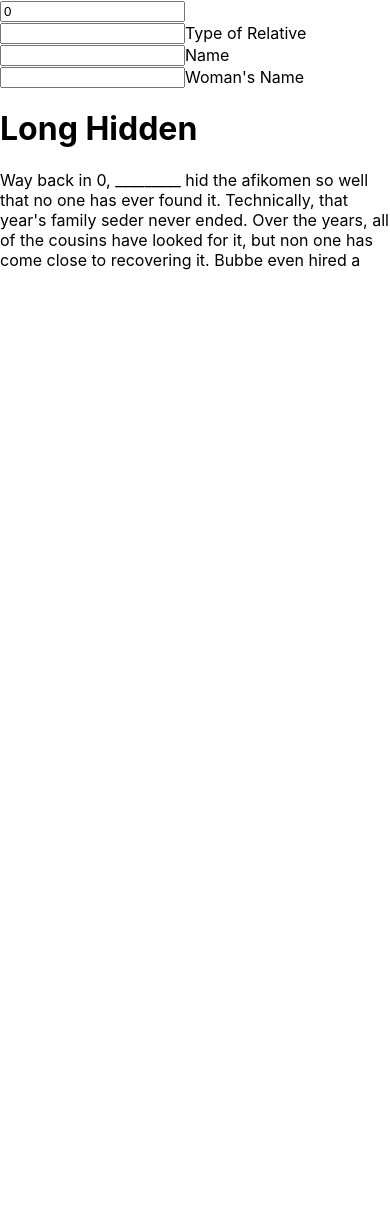
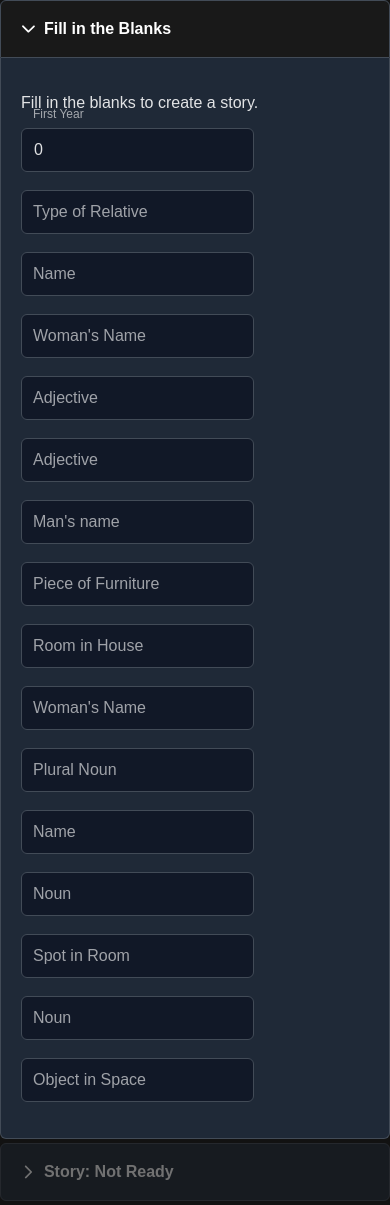
Before and after one commit to mgmodell/mav_site, a Next.js app: page /long-hidden in a window 390 px wide. Before the commit the page ends 844 px from the top, so only its background shows below. Built offline with nearby package versions, Linux system fonts and the light colour scheme; a web font is replaced by a local one.

Commit message:
Completed one story.

```diff
--- a/pages/long-hidden.tsx
+++ b/pages/long-hidden.tsx
@@ -1,29 +1,55 @@
 import Head from "next/head";
 import { useState } from "react";
+import "primereact/resources/themes/lara-dark-blue/theme.css";
+import "primereact/resources/primereact.min.css";
 
 import { FloatLabel } from 'primereact/floatlabel';
 import { InputText } from 'primereact/inputtext';
 import { InputNumber } from 'primereact/inputnumber';
+import { Accordion, AccordionTab } from 'primereact/accordion';
 
 export default function LongHidden() {
     const [year, setYear] = useState(0);
     const [typeOfRelative, setTypeOfRelative] = useState('');
-    const [name, setName] = useState('');
-    const [womansName, setWomansName] = useState('');
+    const [name1, setName1] = useState('');
+    const [womansName1, setWomansName1] = useState('');
+    const [adjective1, setAdjective1] = useState('');
+    const [adjective2, setAdjective2] = useState('');
+    const [mansName, setMansName] = useState('');
+    const [pieceOfFurniture, setPieceOfFurniture] = useState('');
+    const [roomInHouse, setRoomInHouse] = useState('');
+    const [womansName2, setWomansName2] = useState('');
+    const [pluralNoun, setPluralNoun] = useState('');
+    const [name2, setName2] = useState('');
+    const [noun1, setNoun1] = useState('');
+    const [spotInRoom, setSpotInRoom] = useState('');
+    const [noun2, setNoun2] = useState('');
+    const [opjectInSpace, setObjectInSpace] = useState('');
+
+    const disabled = !(year && typeOfRelative && name1 && womansName1 && adjective1 && adjective2 && mansName && pieceOfFurniture && roomInHouse && womansName2 && pluralNoun);
+
     return (
         <>
             <Head>
                 <title>The Long-Hidden Afkikomen</title>
             </Head>
-        <div>
+            <Accordion activeIndex={0} className="w-full md:w-25rem">
+                <AccordionTab
+                    header="Fill in the Blanks"
+
+                    >
+                    <p>Fill in the blanks to create a story.</p>
+                    <div className="card flex justify-content-center">
+                    <p>
                         <FloatLabel>
                             <InputNumber
                                 id="year"
                                 value={year}
+                                useGrouping={false}
                                 onChange={(e) => setYear(e.value || 0)}
                             />
                             <label htmlFor="firstYear">First Year</label>
-            </FloatLabel>
+                        </FloatLabel><br />
                         <FloatLabel>
                             <InputText
                                 id="typeOfRelative"
@@ -31,31 +57,144 @@ export default function LongHidden() {
                                 onChange={(e) => setTypeOfRelative(e.target.value)}
                             />
                             <label htmlFor="typeOfRelative">Type of Relative</label>
-            </FloatLabel>
+                        </FloatLabel><br />
                         <FloatLabel>
                             <InputText
                                 id="name"
-                    value={name}
-                    onChange={(e) => setName(e.target.value)}
+                                value={name1}
+                                onChange={(e) => setName1(e.target.value)}
                             />
                             <label htmlFor="name">Name</label>
-            </FloatLabel>
+                        </FloatLabel><br />
                         <FloatLabel>
                             <InputText
                                 id="womansName"
-                    value={womansName}
-                    onChange={(e) => setWomansName(e.target.value)}
+                                value={womansName1}
+                                onChange={(e) => setWomansName1(e.target.value)}
                             />
                             <label htmlFor="womansName">Woman's Name</label>
+                        </FloatLabel><br />
+                        <FloatLabel>
+                            <InputText
+                                id="adjective1"
+                                value={adjective1}
+                                onChange={(e) => setAdjective1(e.target.value)}
+                            />
+                            <label htmlFor="adjective1">Adjective</label>
+                        </FloatLabel><br />
+                        <FloatLabel>
+                            <InputText
+                                id="adjective2"
+                                value={adjective2}
+                                onChange={(e) => setAdjective2(e.target.value)}
+                            />
+                            <label htmlFor="adjective2">Adjective</label>
+                        </FloatLabel><br />
+                        <FloatLabel>
+                            <InputText
+                                id="mansName"
+                                value={mansName}
+                                onChange={(e) => setMansName(e.target.value)}
+                            />
+                            <label htmlFor="mansName">Man's name</label>
+                        </FloatLabel><br />
+                        <FloatLabel>
+                            <InputText
+                                id="pieceOfFurniture"
+                                value={pieceOfFurniture}
+                                onChange={(e) => setPieceOfFurniture(e.target.value)}
+                            />
+                            <label htmlFor="pieceOfFurniture">Piece of Furniture</label>
+                        </FloatLabel><br />
+                        <FloatLabel>
+                            <InputText
+                                id="roomInHouse"
+                                value={roomInHouse}
+                                onChange={(e) => setRoomInHouse(e.target.value)}
+                            />
+                            <label htmlFor="roomInHouse">Room in House</label>
+                        </FloatLabel><br />
+                        <FloatLabel>
+                            <InputText
+                                id="womansName2"
+                                value={womansName2}
+                                onChange={(e) => setWomansName2(e.target.value)}
+                            />
+                            <label htmlFor="womansName2">Woman's Name</label>
+                        </FloatLabel><br />
+                        <FloatLabel>
+                            <InputText
+                                id="pluralNoun"
+                                value={pluralNoun}
+                                onChange={(e) => setPluralNoun(e.target.value)}
+                            />
+                            <label htmlFor="pluralNoun">Plural Noun</label>
+                        </FloatLabel><br />
+                        <FloatLabel>
+                            <InputText
+                                id="name2"
+                                value={name2}
+                                onChange={(e) => setName2(e.target.value)}
+                            />
+                            <label htmlFor="name2">Name</label>
+                        </FloatLabel><br />
+                        <FloatLabel>
+                            <InputText
+                                id="noun1"
+                                value={noun1}
+                                onChange={(e) => setNoun1(e.target.value)}
+                            />
+                            <label htmlFor="noun1">Noun</label>
+                        </FloatLabel><br />
+                        <FloatLabel>
+                            <InputText
+                                id="spotInRoom"
+                                value={spotInRoom}
+                                onChange={(e) => setSpotInRoom(e.target.value)}
+                            />
+                            <label htmlFor="spotInRoom">Spot in Room</label>
+                        </FloatLabel><br />
+                        <FloatLabel>
+                            <InputText
+                                id="noun2"
+                                value={noun2}
+                                onChange={(e) => setNoun2(e.target.value)}
+                            />
+                            <label htmlFor="noun2">Noun</label>
+                        </FloatLabel><br />
+                        <FloatLabel>
+                            <InputText
+                                id="objectInSpace"
+                                value={opjectInSpace}
+                                onChange={(e) => setObjectInSpace(e.target.value)}
+                            />
+                            <label htmlFor="objectInSpace">Object in Space</label>
                         </FloatLabel>
-
-
-            <h1>Long Hidden</h1>
-            <p>Way back in {year}, {typeOfRelative || '_________'} {name} hid the afikomen so well that no one has ever found it.
-                Technically, that year's family seder never ended. Over the years, all of the cousins have looked
-                for it, but non one has come close to recovering it. Bubbe {womansName} even hired a
                         </p>
                         </div>
+                </AccordionTab>
+
+                <AccordionTab
+                    disabled={disabled}
+                    header={`Story: ${disabled ? 'Not Ready' : 'Click to Read!'}`}
+                >
+                    <h1>The Long-Hidden Afikomen</h1>
+                    <p>Way back in <u>{year}</u>, <u>{typeOfRelative || '_________'}</u> <u>{name1}</u> hid the afikomen so well that no one has ever found it.
+                        Technically, that year's family seder never ended. Over the years, all of the cousins have looked
+                        for it, but non one has come close to recovering it. Bubbe <u>{womansName1}</u> even hired a <u>{adjective1 || '_________'}</u> private
+                        investigator to look into things, but there was no sign of that <u>{adjective2 || '_________'}</u> afikomen.
+                    </p>
+                    <p>Uncle <u>{mansName || '_________'}</u> swears he saw it once, for a moment, near the <u>{pieceOfFurniture || '_________'}</u> in the
+                        <u>{roomInHouse || '_________'}</u>, but when Auntie <u>{womansName2 || '_________'}</u> investigated, all she found was a pile of&nbsp;
+                        <u>{pluralNoun || '_________'}</u>.
+                    </p>
+                    <p>
+                        Last year, cousin <u>{name2 || '_________'}</u> mentioned seeing it in an old <u>{noun1 || '_________'}</u> behind the
+                        <u>{spotInRoom || '_________'}</u>. To this day, no one knows. That afikomen will probably not be found until there's
+                        a <u>{noun2 || '_________'}</u> on the <u>{opjectInSpace || '_________'}</u>.
+                    </p>
+                </AccordionTab>
+            </Accordion>
         </>
     );
 }
```
Lines whose indentation alone changed are shown as unchanged.
